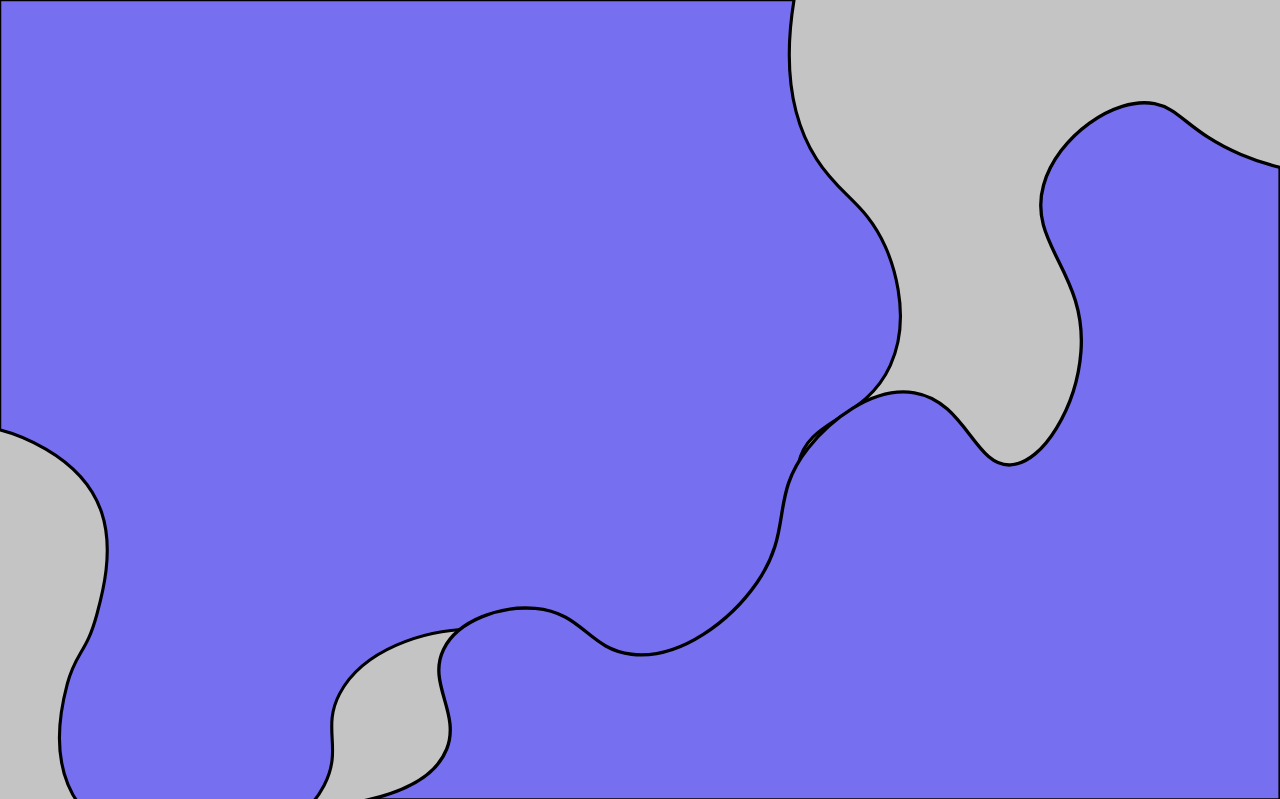
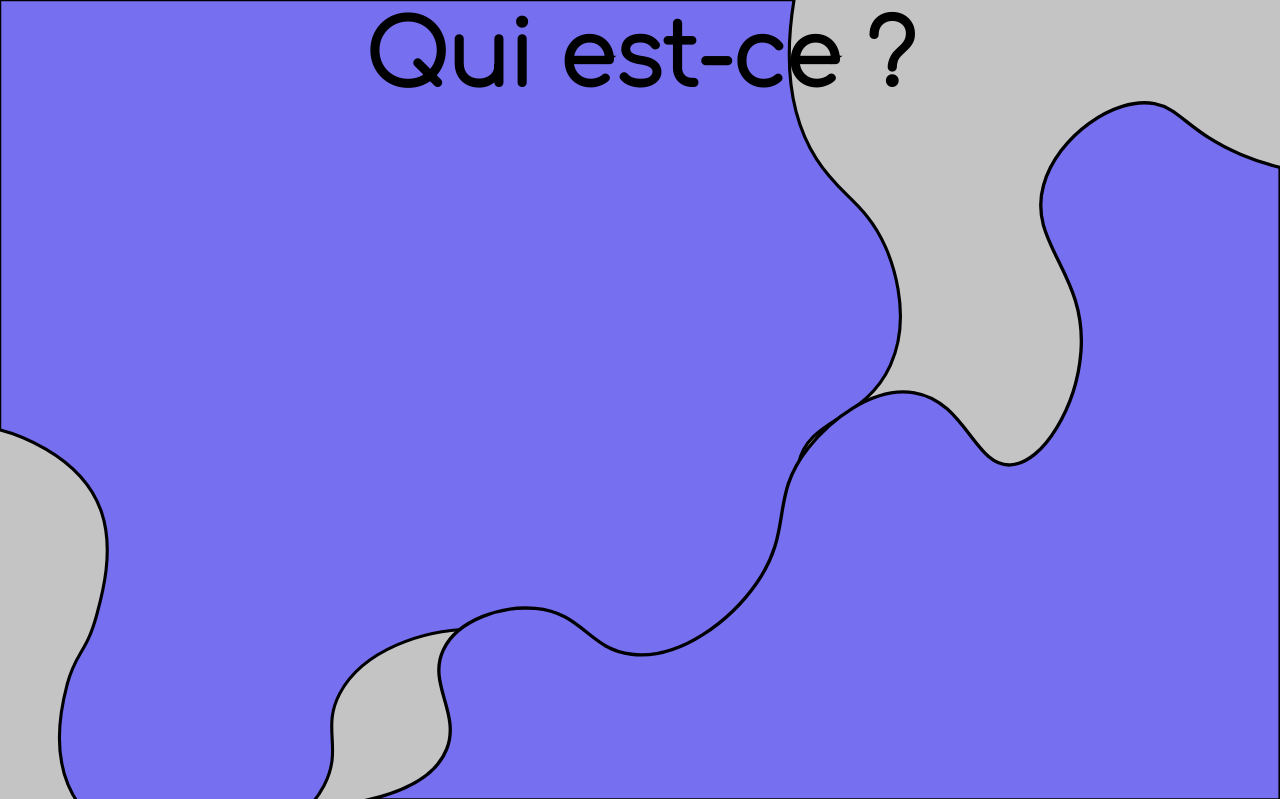
Before and after one commit to Max-Brsd/IUT-Hub, a PHP site: page /chooseProfil.php in a window 1280 px wide. Shown: the top 799 px of the page. Run offline with PHP 8.4, Linux system fonts and the light colour scheme.

Commit message:
Edit chooseProfile

```diff
--- a/chooseProfil.php
+++ b/chooseProfil.php
@@ -17,4 +17,6 @@
 <img id="imgBackgroundP1" src="img/part-1.svg">
 
 <h2 id="titleWho">Qui est-ce ?</h2>
+<p id="modifyButton">Modifier</p>
+<p id="finishButton">Terminer</p>
 </body>
--- a/style/style.css
+++ b/style/style.css
@@ -121,6 +121,11 @@ input:focus{
 }
 
 .chooseProfile #titleWho{
-    z-index: 2;
+    z-index: 1;
+    position: absolute;
+    font-size: 7vw;
+    width: 100%;
+    text-align: center;
+    top: 1%;
     font-family: 'Comfortaa', cursive;
 }
```
